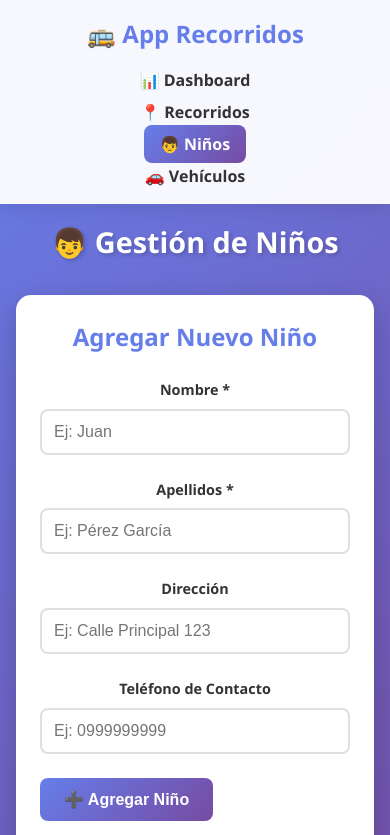
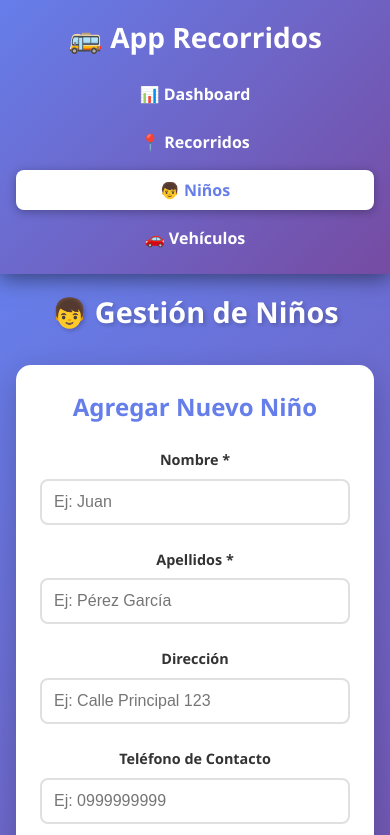
Before and after one commit to Jhordan1030/recorridos-app, a React (Vite) app: page /ninos in a window 390 px wide. Shown: the top 835 px of the page. Built offline with nearby package versions, Linux system fonts and the light colour scheme; no server answers.

Commit message:
Cambio en el Navbar

```diff
--- a/src/App.css
+++ b/src/App.css
@@ -1,3 +1,5 @@
+/* src/App.css (MODIFICADO) */
+
 * {
   margin: 0;
   padding: 0;
@@ -6,97 +8,119 @@
 
 body {
   font-family: 'Segoe UI', Tahoma, Geneva, Verdana, sans-serif;
-  background: linear-gradient(135deg, #667eea 0%, #764ba2 100%);
+  /* El fondo del body se mantiene, pero la mayor parte de la app usará el degradado del main-content-wrapper */
   min-height: 100vh;
 }
 
 .App {
   min-height: 100vh;
+  display: flex;
+  flex-direction: column;
 }
 
-/* NAVBAR */
+/* 🚀 ESTRUCTURA PRINCIPAL DEL LAYOUT LATERAL */
+.app-layout {
+  display: flex; /* Layout lateral (Sidebar + Contenido) */
+  min-height: 100vh;
+  flex-grow: 1;
+}
+
+.main-content-wrapper {
+  flex-grow: 1;
+  overflow-y: auto;
+  /* EL FONDO DEGRADADO ESTÁ AQUÍ para el contenido */
+  background: linear-gradient(135deg, #667eea 0%, #764ba2 100%);
+}
+
+/* --- NAVBAR (SIDEBAR) --- */
 .navbar {
-  background: rgba(255, 255, 255, 0.95);
-  backdrop-filter: blur(10px);
-  box-shadow: 0 4px 20px rgba(0, 0, 0, 0.1);
+  /* Ahora el NAV tendrá el mismo degradado de fondo */
+  background: linear-gradient(135deg, #667eea 0%, #764ba2 100%);
+  box-shadow: 4px 0 20px rgba(0, 0, 0, 0.5); /* Sombra más oscura para contraste */
   position: sticky;
   top: 0;
   z-index: 1000;
+  min-width: 250px;
+  height: 100vh;
+  overflow-y: auto;
+  padding: 0;
 }
 
 .nav-container {
-  max-width: 1200px;
-  margin: 0 auto;
-  padding: 1rem 2rem;
+  margin: 0;
+  padding: 2rem 1rem;
   display: flex;
-  justify-content: space-between;
-  align-items: center;
-  flex-wrap: wrap;
+  flex-direction: column;
+  align-items: flex-start;
+  gap: 2rem;
 }
 
 .nav-logo {
-  font-size: 1.5rem;
-  color: #667eea;
+  font-size: 1.75rem; /* Logo un poco más grande */
+  color: white; /* Color blanco para el logo sobre el fondo oscuro */
   font-weight: 700;
+  margin-bottom: 1rem;
 }
 
 .nav-menu {
   display: flex;
+  flex-direction: column;
   list-style: none;
-  gap: 2rem;
+  gap: 0.5rem;
+  padding: 0;
+  width: 100%;
+}
+
+.nav-menu li {
+  width: 100%;
 }
 
 .nav-menu a {
   text-decoration: none;
-  color: #333;
+  color: #e0e0e0; /* Color claro para los enlaces inactivos */
   font-weight: 600;
-  padding: 0.5rem 1rem;
+  padding: 0.75rem 1rem;
   border-radius: 8px;
   transition: all 0.3s;
+  display: block;
+  text-align: left;
 }
 
 .nav-menu a:hover {
-  background: #667eea;
+  background: rgba(255, 255, 255, 0.1); /* Fondo transparente claro al pasar el mouse */
   color: white;
 }
 
 .nav-menu a.active {
-  background: linear-gradient(135deg, #667eea 0%, #764ba2 100%);
-  color: white;
+  /* Estilo para el enlace activo */
+  background: white;
+  color: #667eea; /* Color primario del tema para el texto activo */
+  font-weight: 700;
+  box-shadow: 0 2px 10px rgba(0, 0, 0, 0.3);
 }
 
 /* ALERT */
 .alert {
+  /* Se ajusta para que el alert cubra el espacio del main-content */
   max-width: 1200px;
   margin: 1rem auto;
   padding: 1rem 2rem;
   border-radius: 10px;
   font-weight: 600;
   animation: slideDown 0.3s ease-out;
+  position: absolute;
+  width: calc(100% - 250px);
+  left: 250px;
+  top: 0;
 }
 
 @keyframes slideDown {
-  from {
-    opacity: 0;
-    transform: translateY(-20px);
-  }
-  to {
-    opacity: 1;
-    transform: translateY(0);
-  }
+  from { opacity: 0; transform: translateY(-20px); }
+  to { opacity: 1; transform: translateY(0); }
 }
 
-.alert-success {
-  background: #d4edda;
-  color: #155724;
-  border: 2px solid #c3e6cb;
-}
-
-.alert-error {
-  background: #f8d7da;
-  color: #721c24;
-  border: 2px solid #f5c6cb;
-}
+.alert-success { background: #d4edda; color: #155724; border: 2px solid #c3e6cb; }
+.alert-error { background: #f8d7da; color: #721c24; border: 2px solid #f5c6cb; }
 
 /* MAIN CONTENT */
 .main-content {
@@ -105,24 +129,15 @@ body {
   padding: 2rem;
 }
 
-.page {
-  animation: fadeIn 0.5s;
-}
-
+.page { animation: fadeIn 0.5s; }
 @keyframes fadeIn {
-  from {
-    opacity: 0;
-    transform: translateY(20px);
-  }
-  to {
-    opacity: 1;
-    transform: translateY(0);
-  }
+  from { opacity: 0; transform: translateY(20px); }
+  to { opacity: 1; transform: translateY(0); }
 }
 
 .page-header {
   text-align: center;
-  color: white;
+  color: white; /* Color blanco para los encabezados sobre el fondo oscuro */
   margin-bottom: 2rem;
 }
 
@@ -131,6 +146,7 @@ body {
   text-shadow: 2px 2px 4px rgba(0, 0, 0, 0.2);
 }
 
+/* --- (El resto de tus estilos de formularios, botones, cards, etc. sigue aquí) --- */
 /* FORM CARD */
 .form-card {
   background: white;
@@ -743,127 +759,92 @@ body {
   margin: 0;
 }
 
-/* RESPONSIVE */
+/* 📱 RESPONSIVE (Móvil) */
 @media (max-width: 768px) {
+  .app-layout {
+    flex-direction: column;
+  }
+
+  .navbar {
+    min-width: 100%;
+    height: auto;
+    position: relative;
+    box-shadow: 0 4px 20px rgba(0, 0, 0, 0.5);
+  }
+
   .nav-container {
-    flex-direction: column;
+    flex-direction: row; /* Logo a la izquierda */
+    justify-content: space-between;
+    align-items: center;
+    padding: 1rem;
+    flex-wrap: wrap;
     gap: 1rem;
   }
 
+  .nav-logo {
+    margin-bottom: 0;
+    flex-grow: 1; /* Ocupa el espacio necesario */
+  }
+
   .nav-menu {
-    flex-direction: column;
+    flex-direction: row; /* Menú de vuelta a horizontal en móvil */
+    flex-wrap: wrap;
+    justify-content: flex-end; /* Alinea los links a la derecha del logo (si caben) */
     gap: 0.5rem;
-    width: 100%;
+    width: auto; /* Permite que el menú se ajuste */
   }
 
   .nav-menu a {
     text-align: center;
+    padding: 0.5rem 0.75rem;
+    /* Asegura que los colores sean visibles */
+    color: white;
+  }
+
+  .nav-menu a.active {
+    background: white;
+    color: #667eea;
+  }
+
+  /* Ajuste del alert en móvil */
+  .alert {
+      position: relative;
+      left: 0;
+      width: 100%;
+      padding: 1rem;
   }
 
   .page-header h2 {
     font-size: 1.8rem;
   }
+/* --- (El resto de tus estilos responsivos siguen aquí) --- */
+  .form-grid { grid-template-columns: 1fr; }
+  .cards-grid { grid-template-columns: 1fr; }
+  .main-content { padding: 1rem; }
+  .form-card { padding: 1.5rem; }
 
-  .form-grid {
-    grid-template-columns: 1fr;
-  }
-
-  .cards-grid {
-    grid-template-columns: 1fr;
-  }
-
-  .main-content {
-    padding: 1rem;
-  }
-
-  .form-card {
-    padding: 1.5rem;
-  }
-
-  .nino-item {
-    flex-wrap: wrap;
-    gap: 0.5rem;
-  }
-
-  .nino-item input[type="time"] {
-    width: 100%;
-  }
+  .nino-item { flex-wrap: wrap; gap: 0.5rem; }
+  .nino-item input[type="time"] { width: 100%; }
 
   /* DASHBOARD RESPONSIVE */
-  .dashboard-page {
-    padding: 1rem;
-  }
-
-  .calendar-controls {
-    flex-direction: column;
-    gap: 1rem;
-    text-align: center;
-  }
-
-  .calendar-controls h3 {
-    font-size: 1.2rem;
-  }
-
-  .legend {
-    flex-direction: column;
-    gap: 1rem;
-    align-items: center;
-  }
-
-  .calendar-day {
-    padding: 0.5rem;
-    min-height: 50px;
-    font-size: 0.9rem;
-  }
-
-  .calendar-header span {
-    padding: 0.75rem 0.5rem;
-    font-size: 0.9rem;
-  }
+  .dashboard-page { padding: 1rem; }
+  .calendar-controls { flex-direction: column; gap: 1rem; text-align: center; }
+  .calendar-controls h3 { font-size: 1.2rem; }
+  .legend { flex-direction: column; gap: 1rem; align-items: center; }
+  .calendar-day { padding: 0.5rem; min-height: 50px; font-size: 0.9rem; }
+  .calendar-header span { padding: 0.75rem 0.5rem; font-size: 0.9rem; }
 
   /* RECORRIDOS SUMMARY RESPONSIVE */
-  .summary-header {
-    flex-direction: column;
-    gap: 1rem;
-    text-align: center;
-  }
-
-  .summary-stat {
-    flex: none;
-  }
-
-  .stat-number {
-    font-size: 2rem;
-  }
-
-  .timeline-grid {
-    grid-template-columns: 1fr;
-  }
-
-  .timeline-item {
-    flex-direction: column;
-    text-align: center;
-    gap: 0.75rem;
-  }
-
-  .timeline-date {
-    align-self: center;
-  }
-
-  .recorrido-details {
-    width: 100%;
-  }
-
-  .recorrido-mini {
-    justify-content: center;
-  }
-}
-.recorrido-vehiculo {
-  color: #2b6cb0; /* Azul */
-  font-weight: 600;
+  .summary-header { flex-direction: column; gap: 1rem; text-align: center; }
+  .summary-stat { flex: none; }
+  .stat-number { font-size: 2rem; }
+  .timeline-grid { grid-template-columns: 1fr; }
+  .timeline-item { flex-direction: column; text-align: center; gap: 0.75rem; }
+  .timeline-date { align-self: center; }
+  .recorrido-details { width: 100%; }
+  .recorrido-mini { justify-content: center; }
 }
 
-.recorrido-costo {
-  color: #059669; /* Verde */
-  font-weight: bold;
-}
+/* Colores específicos de la aplicación */
+.recorrido-vehiculo { color: #2b6cb0; font-weight: 600; }
+.recorrido-costo { color: #059669; font-weight: bold; }
--- a/src/App.jsx
+++ b/src/App.jsx
@@ -1,3 +1,4 @@
+// src/App.jsx
 import { BrowserRouter as Router, Routes, Route } from 'react-router-dom';
 import { AppProvider } from './context/AppContext';
 import Navbar from './components/Navbar';
@@ -13,8 +14,11 @@ function App() {
     <AppProvider>
       <Router>
         <div className="App">
+          <Alert />
+          {/* Nuevo contenedor para el layout lateral */}
+          <div className="app-layout">
             <Navbar />
-          <Alert />
+            <div className="main-content-wrapper"> {/* Contenedor para el contenido principal con su scroll */}
               <div className="main-content">
                 <Routes>
                   <Route path="/" element={<Dashboard />} />
@@ -25,6 +29,8 @@ function App() {
                 </Routes>
               </div>
             </div>
+          </div>
+        </div>
       </Router>
     </AppProvider>
   );
--- a/src/components/Navbar.jsx
+++ b/src/components/Navbar.jsx
@@ -1,3 +1,4 @@
+// src/components/Navbar.jsx
 import { Link, useLocation } from 'react-router-dom';
 
 const Navbar = () => {
```
Lines whose indentation alone changed are shown as unchanged.
